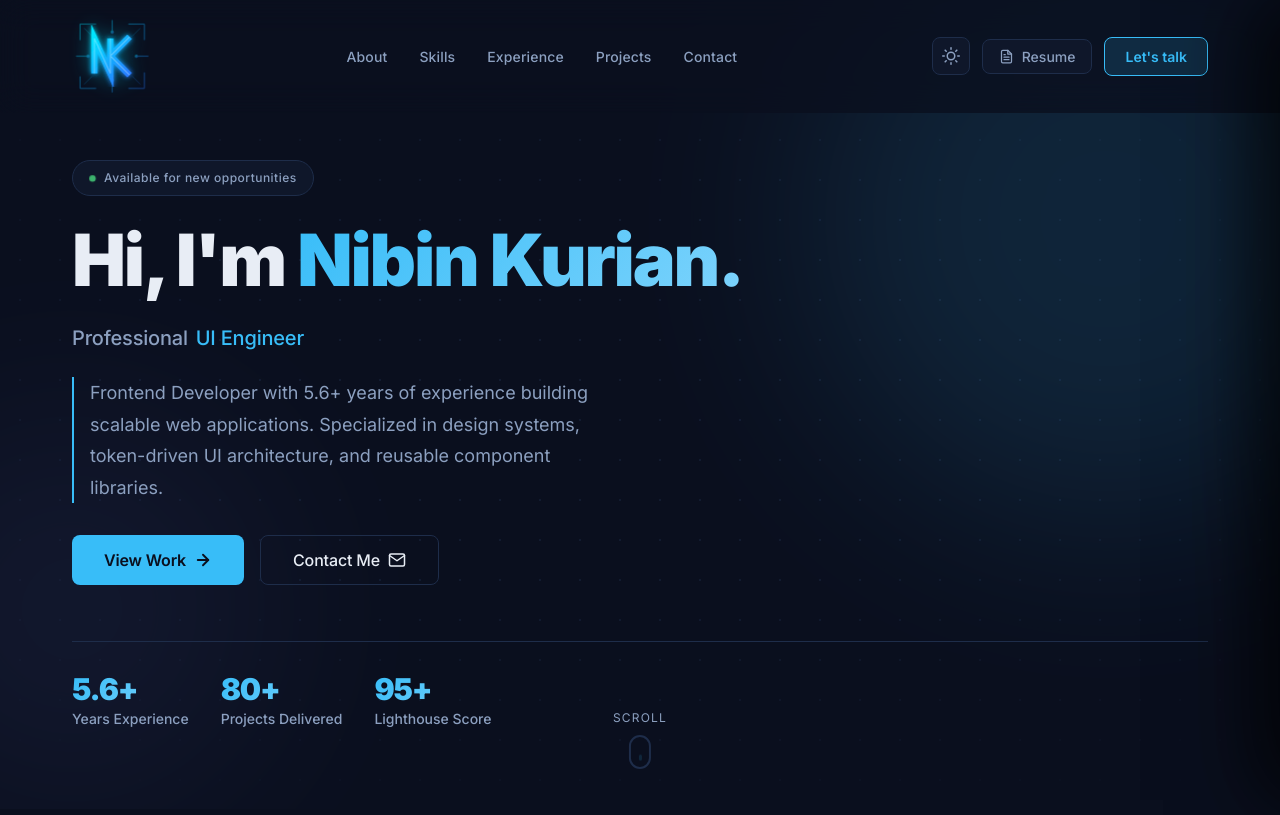
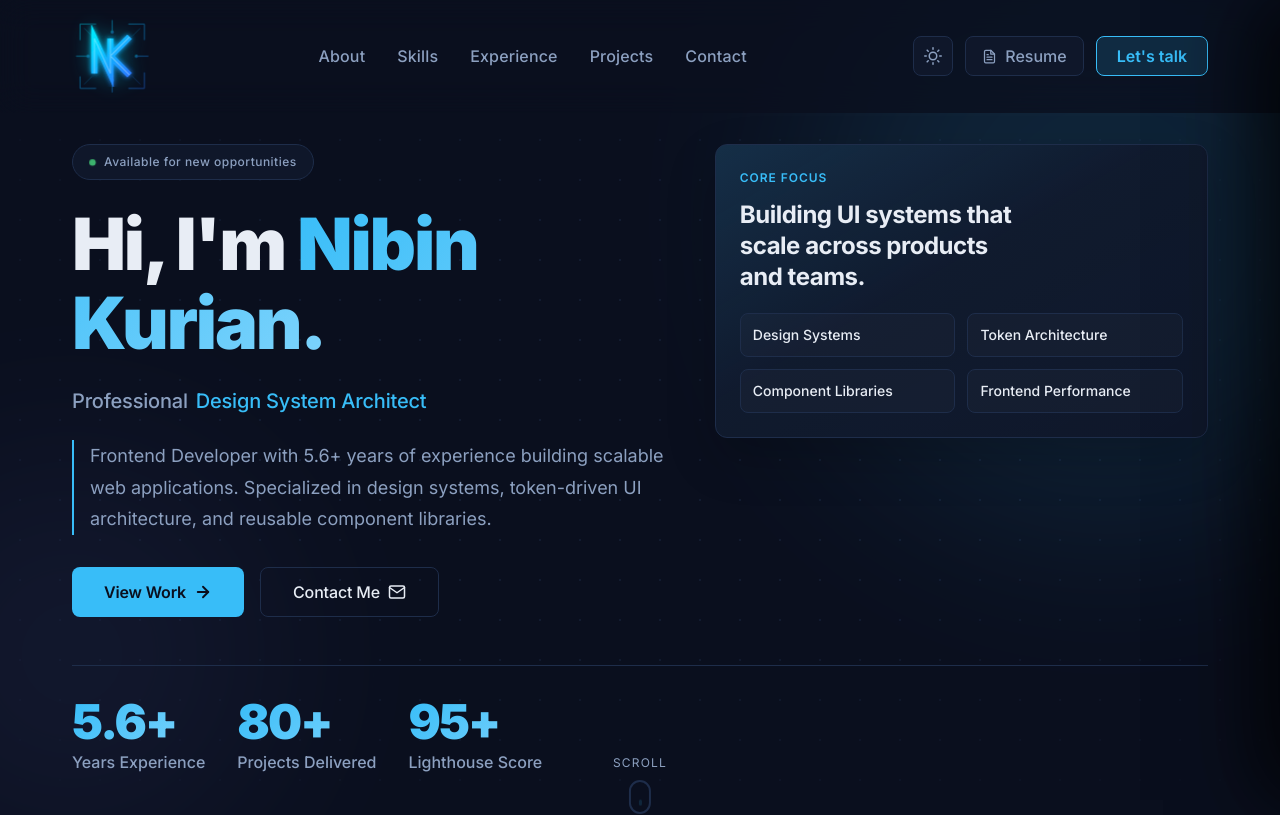
Before and after one commit to nibin-org/nibin-portfolio, a Next.js app: page / in a window 1280 px wide. Shown: the top 815 px of the page. Built offline with nearby package versions, Linux system fonts and the light colour scheme.

Commit message:
bug fixes

```diff
--- a/src/app/layout.tsx
+++ b/src/app/layout.tsx
@@ -2,7 +2,6 @@ import type { Metadata } from 'next';
 import { Inter } from 'next/font/google';
 import { ThemeProvider } from '@/components/ui/ThemeProvider';
 import ScrollToTop from '@/components/ui/ScrollToTop';
-import Preloader from '@/components/ui/Preloader';
 import '@/styles/globals.scss';
 
 const inter = Inter({
@@ -52,7 +51,6 @@ export default function RootLayout({
     <html lang="en" suppressHydrationWarning>
       <body className={inter.variable}>
         <ThemeProvider>
-          <Preloader />
           {children}
           <ScrollToTop />
         </ThemeProvider>
--- a/src/components/sections/Hero.module.scss
+++ b/src/components/sections/Hero.module.scss
@@ -70,15 +70,34 @@
     z-index: 1;
     display: flex;
     flex-direction: column;
-    align-items: flex-start;
+    align-items: stretch;
     gap: $space-6;
-    padding-top: $space-16;
+    padding-top: $space-12;
     padding-bottom: $space-16;
 
     @include lg {
-        padding-top: $space-20;
+        padding-top: $space-16;
         padding-bottom: $space-20;
     }
+}
+
+.heroTop {
+    display: grid;
+    gap: $space-8;
+
+    @include lg {
+        grid-template-columns: minmax(0, 1.1fr) minmax(320px, 0.9fr);
+        align-items: start;
+        gap: $space-10;
+    }
+}
+
+.copy {
+    display: flex;
+    flex-direction: column;
+    align-items: flex-start;
+    gap: $space-6;
+    max-width: 740px;
 }
 
 // ─── Status badge ─────────────────────────────
@@ -125,7 +144,7 @@
 .name {
     @include heading-display;
     color: var(--color-text);
-    max-width: 900px;
+    max-width: 760px;
     position: relative;
 
     .accent {
@@ -181,7 +200,7 @@
     font-size: $text-base;
     line-height: $lh-relaxed;
     color: var(--color-text-muted);
-    max-width: 520px;
+    max-width: 620px;
     border-left: 2px solid var(--color-accent);
     padding-left: $space-4;
 
@@ -365,7 +384,7 @@
     display: flex;
     flex-wrap: wrap;
     gap: $space-8;
-    margin-top: $space-8;
+    margin-top: $space-6;
     padding-top: $space-8;
     border-top: 1px solid var(--color-border);
     width: 100%;
@@ -377,18 +396,75 @@
     gap: $space-1;
 
     &__number {
-        font-size: $text-3xl;
+        font-size: $text-4xl;
         font-weight: $fw-black;
         color: var(--color-text);
         letter-spacing: -0.04em;
         line-height: 1;
 
+        @include lg {
+            font-size: $text-5xl;
+        }
+
         @include text-gradient;
     }
 
     &__label {
-        font-size: $text-sm;
+        font-size: $text-base;
         color: var(--color-text-muted);
         font-weight: $fw-medium;
     }
 }
+
+.sidePanel {
+    display: none;
+    border-radius: $radius-lg;
+    border: 1px solid var(--color-border);
+    background:
+        linear-gradient(150deg, rgba(56, 189, 248, 0.14) 0%, rgba(56, 189, 248, 0.02) 45%, transparent 100%),
+        var(--color-surface);
+    padding: $space-6;
+    backdrop-filter: blur(10px);
+    -webkit-backdrop-filter: blur(10px);
+    box-shadow: 0 20px 50px rgba(0, 0, 0, 0.2);
+
+    @include lg {
+        display: block;
+    }
+
+    &__eyebrow {
+        font-size: $text-xs;
+        color: var(--color-accent);
+        text-transform: uppercase;
+        letter-spacing: 0.08em;
+        font-weight: $fw-semibold;
+        margin-bottom: $space-3;
+    }
+
+    &__title {
+        font-size: $text-2xl;
+        font-weight: $fw-bold;
+        line-height: $lh-snug;
+        color: var(--color-text);
+        letter-spacing: -0.02em;
+        margin-bottom: $space-5;
+        max-width: 18ch;
+    }
+
+    &__list {
+        display: grid;
+        grid-template-columns: 1fr 1fr;
+        gap: $space-3;
+    }
+
+    &__item {
+        border: 1px solid var(--color-border);
+        border-radius: $radius-md;
+        background: rgba(255, 255, 255, 0.02);
+        padding: $space-3;
+        font-size: $text-sm;
+        font-weight: $fw-medium;
+        color: var(--color-text);
+        line-height: $lh-snug;
+    }
+}
--- a/src/components/sections/Hero.tsx
+++ b/src/components/sections/Hero.tsx
@@ -33,23 +33,32 @@ const FileIcon = () => (
 const ROLES = ['Frontend Developer', 'UI Engineer', 'Design System Architect'];
 
 const STATS = [
-    { number: '5.6+', label: 'Years Experience' },
-    { number: '80+', label: 'Projects Delivered' },
-    { number: '95+', label: 'Lighthouse Score' },
+    { value: 5.6, decimals: 1, suffix: '+', label: 'Years Experience' },
+    { value: 80, decimals: 0, suffix: '+', label: 'Projects Delivered' },
+    { value: 95, decimals: 0, suffix: '+', label: 'Lighthouse Score' },
+];
+
+const FOCUS_AREAS = [
+    'Design Systems',
+    'Token Architecture',
+    'Component Libraries',
+    'Frontend Performance',
 ];
 
 export default function Hero() {
     const sectionRef = useRef<HTMLElement>(null);
     const contentRef = useRef<HTMLDivElement>(null);
-    const roleRef = useRef<HTMLSpanElement>(null);
+    const statsRef = useRef<HTMLDivElement>(null);
     const [resumeOpen, setResumeOpen] = useState(false);
+    const [roleText, setRoleText] = useState(ROLES[0]);
+    const [statValues, setStatValues] = useState([0, 0, 0]);
     const handleResumeClose = useCallback(() => setResumeOpen(false), []);
 
     useEffect(() => {
+        let cleanup: (() => void) | undefined;
+
         const initGsap = async () => {
             const { gsap } = await import('gsap');
-            const { TextPlugin } = await import('gsap/TextPlugin');
-            gsap.registerPlugin(TextPlugin);
 
             const ctx = gsap.context(() => {
                 const tl = gsap.timeline({ defaults: { ease: 'power3.out' } });
@@ -60,32 +69,104 @@ export default function Hero() {
                     .from('[data-hero-title]', { y: 30, opacity: 0, duration: 0.6 }, '-=0.4')
                     .from('[data-hero-tagline]', { y: 20, opacity: 0, duration: 0.6 }, '-=0.4')
                     .from('[data-hero-cta]', { y: 20, opacity: 0, duration: 0.5 }, '-=0.4')
+                    .from('[data-hero-panel]', { x: 28, opacity: 0, duration: 0.6 }, '-=0.45')
                     .from('[data-hero-stats]', { y: 20, opacity: 0, duration: 0.5 }, '-=0.3')
                     .from('[data-scroll-hint]', { opacity: 0, duration: 0.6 }, '-=0.2');
-
-                // Typing Animation Loop
-                const roleTl = gsap.timeline({ repeat: -1 });
-
-                ROLES.forEach((role) => {
-                    roleTl.to(roleRef.current, {
-                        duration: 1.5,
-                        text: role,
-                        delay: 0.5,
-                        ease: "none"
-                    }).to(roleRef.current, {
-                        duration: 0.8,
-                        text: "",
-                        delay: 2, // Hold before backspacing
-                        ease: "none"
-                    });
-                });
             }, sectionRef);
 
-            return () => ctx.revert();
+            cleanup = () => ctx.revert();
         };
 
         initGsap();
+
+        return () => cleanup?.();
     }, []);
+
+    useEffect(() => {
+        let roleIndex = 0;
+        let charIndex = ROLES[0].length;
+        let isDeleting = false;
+        let timer: ReturnType<typeof setTimeout>;
+
+        const tick = () => {
+            const currentRole = ROLES[roleIndex];
+
+            if (isDeleting) {
+                charIndex -= 1;
+                setRoleText(currentRole.slice(0, Math.max(charIndex, 0)));
+
+                if (charIndex <= 0) {
+                    isDeleting = false;
+                    roleIndex = (roleIndex + 1) % ROLES.length;
+                    timer = setTimeout(tick, 250);
+                    return;
+                }
+
+                timer = setTimeout(tick, 45);
+                return;
+            }
+
+            const nextRole = ROLES[roleIndex];
+            charIndex += 1;
+            setRoleText(nextRole.slice(0, Math.min(charIndex, nextRole.length)));
+
+            if (charIndex >= nextRole.length) {
+                isDeleting = true;
+                timer = setTimeout(tick, 1400);
+                return;
+            }
+
+            timer = setTimeout(tick, 70);
+        };
+
+        // Keep first role visible briefly before looping.
+        timer = setTimeout(() => {
+            isDeleting = true;
+            tick();
+        }, 1200);
+
+        return () => clearTimeout(timer);
+    }, []);
+
+    useEffect(() => {
+        if (!statsRef.current) return;
+
+        const targets = STATS.map((stat) => stat.value);
+        const durationMs = 1400;
+        let rafId = 0;
+
+        const animate = () => {
+            const startedAt = performance.now();
+
+            const update = (time: number) => {
+                const progress = Math.min((time - startedAt) / durationMs, 1);
+                const eased = 1 - Math.pow(1 - progress, 3);
+
+                setStatValues(targets.map((target) => target * eased));
+
+                if (progress < 1) {
+                    rafId = requestAnimationFrame(update);
+                }
+            };
+
+            rafId = requestAnimationFrame(update);
+        };
+
+        // Sync counter with hero entrance so numbers animate when visible.
+        setStatValues([0, 0, 0]);
+        const startTimer = setTimeout(animate, 1750);
+
+        return () => {
+            clearTimeout(startTimer);
+            if (rafId) cancelAnimationFrame(rafId);
+        };
+    }, []);
+
+    const formattedStats = STATS.map((stat, index) => {
+        const current = statValues[index] ?? 0;
+        const rounded = stat.decimals > 0 ? current.toFixed(stat.decimals) : `${Math.round(current)}`;
+        return `${rounded}${stat.suffix}`;
+    });
 
     return (
         <>
@@ -97,7 +178,8 @@ export default function Hero() {
 
                 {/* Main content */}
                 <div className={styles.content} ref={contentRef}>
-
+                    <div className={styles.heroTop}>
+                        <div className={styles.copy}>
                             {/* Status badge */}
                             <div className={styles.badge} data-hero-badge>
                                 <span className={styles.dot} />
@@ -112,7 +194,7 @@ export default function Hero() {
 
                             {/* Title with Typing Animation */}
                             <p className={styles.title} data-hero-title>
-                        Professional <span className={styles.highlight} ref={roleRef}></span>
+                                Professional <span className={styles.highlight}>{roleText}</span>
                             </p>
 
                             {/* Tagline */}
@@ -137,12 +219,24 @@ export default function Hero() {
                                     View Resume
                                 </button>
                             </div>
+                        </div>
+
+                        <aside className={styles.sidePanel} data-hero-panel aria-hidden="true">
+                            <p className={styles.sidePanel__eyebrow}>Core Focus</p>
+                            <h2 className={styles.sidePanel__title}>Building UI systems that scale across products and teams.</h2>
+                            <ul className={styles.sidePanel__list} role="list">
+                                {FOCUS_AREAS.map((item) => (
+                                    <li key={item} className={styles.sidePanel__item}>{item}</li>
+                                ))}
+                            </ul>
+                        </aside>
+                    </div>
 
                     {/* Stats */}
-                    <div className={styles.stats} data-hero-stats>
-                        {STATS.map(({ number, label }) => (
+                    <div className={styles.stats} data-hero-stats ref={statsRef}>
+                        {STATS.map(({ label }, index) => (
                             <div key={label} className={styles.stat}>
-                                <span className={styles.stat__number}>{number}</span>
+                                <span className={styles.stat__number}>{formattedStats[index]}</span>
                                 <span className={styles.stat__label}>{label}</span>
                             </div>
                         ))}
--- a/src/components/ui/Logo.module.scss
+++ b/src/components/ui/Logo.module.scss
@@ -60,7 +60,7 @@
     }
 }
 
-// Hover effects handled by parent containers (Navbar/Preloader)
+// Hover effects handled by parent container state (e.g. Navbar scroll state)
 :global(.scrolled) .logoContainer {
     transform: scale(0.9);
 }
--- a/src/components/ui/Navbar.module.scss
+++ b/src/components/ui/Navbar.module.scss
@@ -54,7 +54,7 @@
 }
 
 .navLink {
-    font-size: $text-sm;
+    font-size: $text-base;
     font-weight: $fw-medium;
     color: var(--color-text-muted);
     letter-spacing: 0.01em;
@@ -92,8 +92,8 @@
 }
 
 .themeToggle {
-    width: 38px;
-    height: 38px;
+    width: 40px;
+    height: 40px;
     border-radius: $radius-md;
     border: 1px solid var(--color-border);
     background: var(--color-surface);
@@ -121,13 +121,15 @@
 .resumeBtn {
     display: none;
     align-items: center;
+    justify-content: center;
     gap: $space-2;
-    padding: $space-2 $space-4;
+    min-height: 40px;
+    padding: 0 $space-4;
     border-radius: $radius-md;
     border: 1px solid var(--color-border);
     background: var(--color-surface);
     color: var(--color-text-muted);
-    font-size: $text-sm;
+    font-size: $text-base;
     font-weight: $fw-medium;
     transition:
         border-color $transition-fast,
@@ -155,12 +157,13 @@
 
 .ctaBtn {
     display: none;
-    padding: $space-2 $space-5;
+    min-height: 40px;
+    padding: 0 $space-5;
     border-radius: $radius-md;
     border: 1px solid var(--color-accent);
     background: $color-accent-glow;
     color: var(--color-accent);
-    font-size: $text-sm;
+    font-size: $text-base;
     font-weight: $fw-semibold;
     transition:
         background $transition-fast,
@@ -170,6 +173,7 @@
     @include lg {
         display: inline-flex;
         align-items: center;
+        justify-content: center;
     }
 
     &:hover {
```
Also changed, not shown: src/components/ui/Preloader.module.scss (deleted, +0 -58 lines), src/components/ui/Preloader.tsx (deleted, +0 -64 lines). Lines whose indentation alone changed are shown as unchanged.
